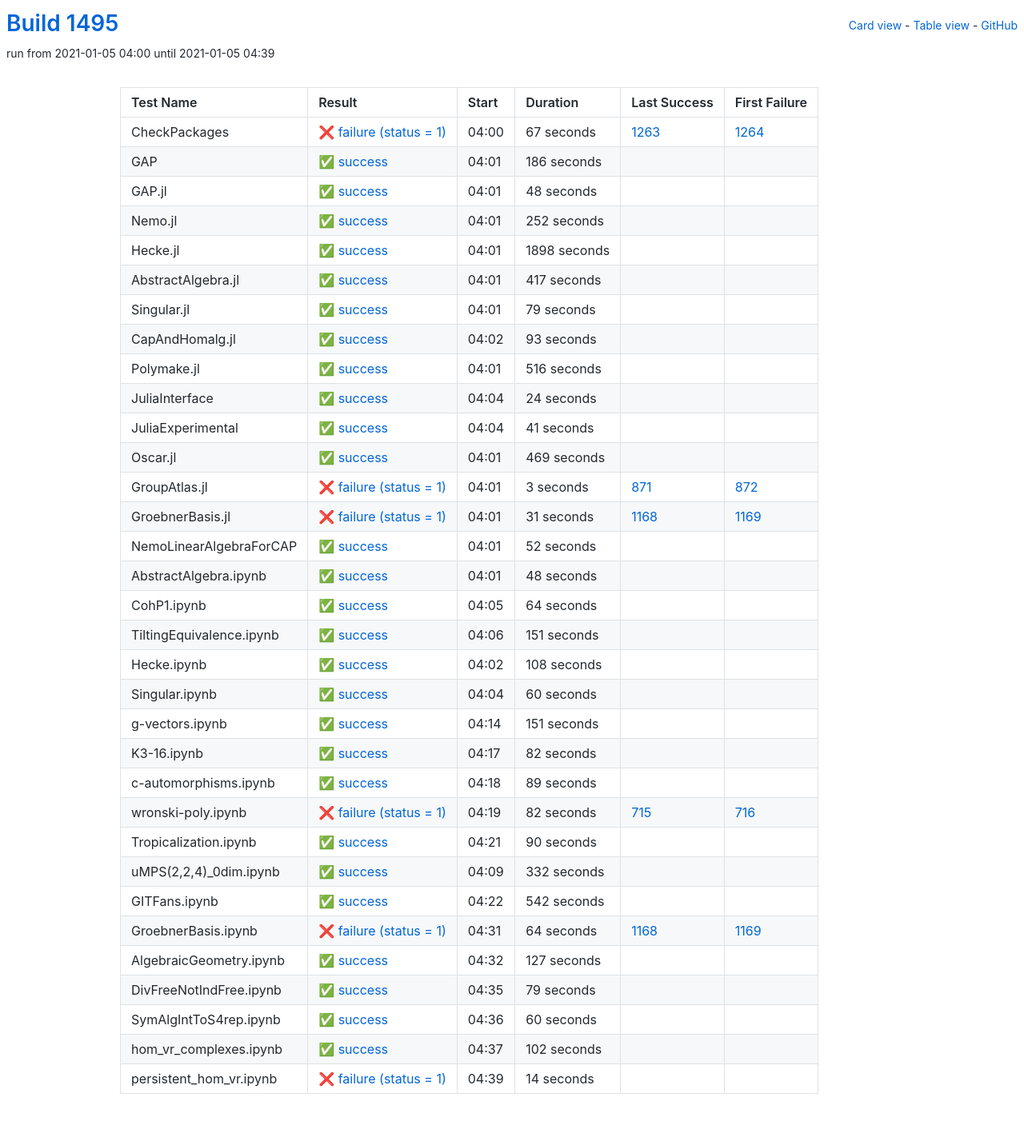
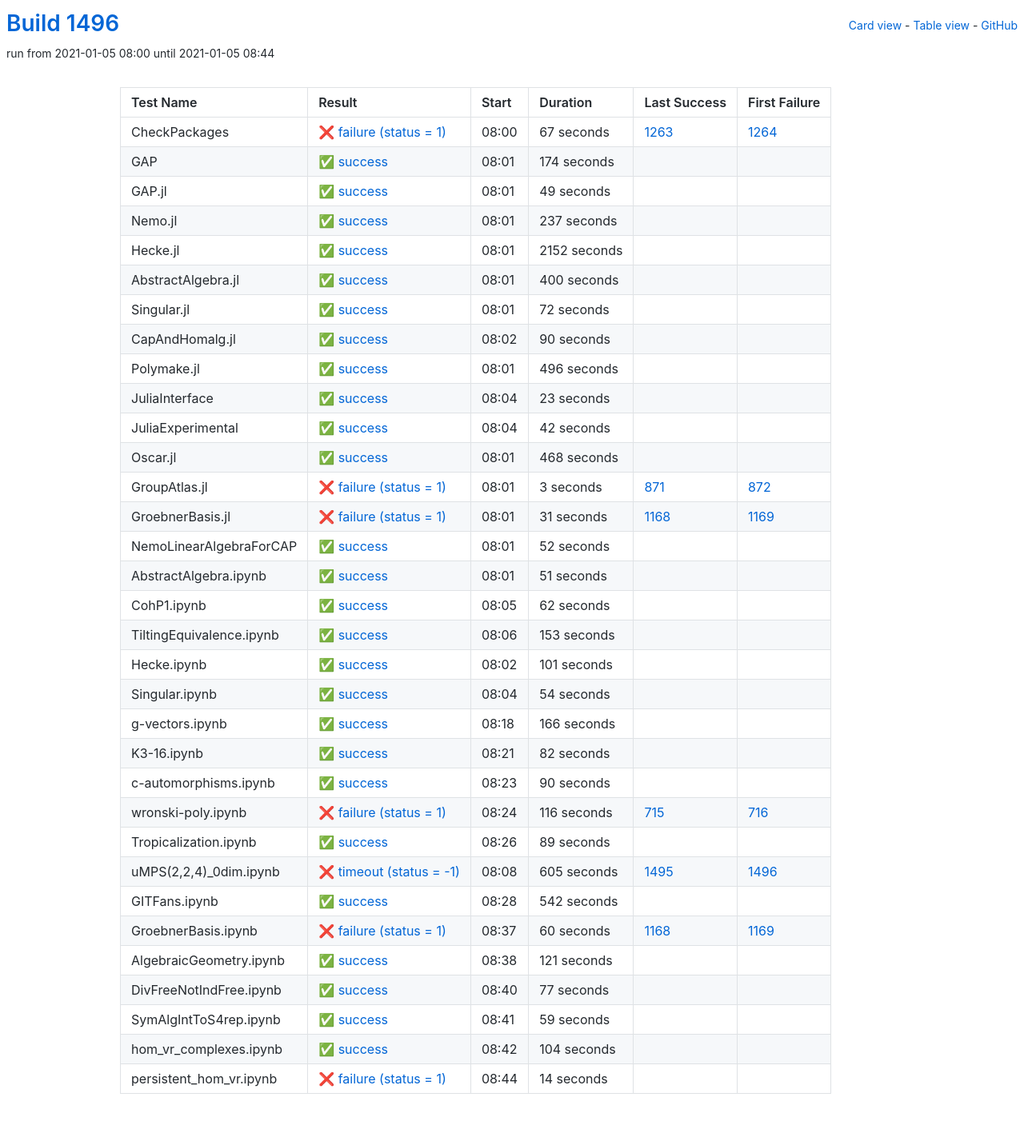
Before and after one commit to oscar-system/oscar-ci-status-stable, a Jekyll site: the page built from table.html, in a window 1280 px wide. Shown: the whole page at 80% size. Built offline with Jekyll 4.4.1, drawn with Linux system fonts in a browser that asks for light colours.

Commit message:
Build #1496

```diff
--- a/_data/ci.yml
+++ b/_data/ci.yml
@@ -1,6 +1,6 @@
 ---
-build: 1495
-build_url: https://oscarci.mathematik.uni-kl.de/job/oscar-stable/1495/
+build: 1496
+build_url: https://oscarci.mathematik.uni-kl.de/job/oscar-stable/1496/
 job: oscar-stable
 organization: oscar-system
 repo: oscar-ci-status-stable
@@ -8,8 +8,8 @@ repourl: https://github.com/oscar-system/oscar-ci-status-stable
 tests:
 - name: CheckPackages
   id: checkpackages
-  log: https://oscarci.mathematik.uni-kl.de/job/oscar-stable/1495/artifact/logs/build-1495/CheckPackages.log
-  start: 2021-01-05 04:00
+  log: https://oscarci.mathematik.uni-kl.de/job/oscar-stable/1496/artifact/logs/build-1496/CheckPackages.log
+  start: 2021-01-05 08:00
   success: false
   exitcode: 1
   status: failure
@@ -20,140 +20,140 @@ tests:
   first_failure_url: https://oscarci.mathematik.uni-kl.de/job/oscar-stable/1264/
 - name: GAP
   id: gap
-  log: https://oscarci.mathematik.uni-kl.de/job/oscar-stable/1495/artifact/logs/build-1495/GAP.log
-  start: 2021-01-05 04:01
+  log: https://oscarci.mathematik.uni-kl.de/job/oscar-stable/1496/artifact/logs/build-1496/GAP.log
+  start: 2021-01-05 08:01
   success: true
   exitcode: 0
   status: success
-  duration: 186
+  duration: 174
   last_success: false
   last_success_url:
   first_failure: false
   first_failure_url:
 - name: GAP.jl
   id: gap-jl
-  log: https://oscarci.mathematik.uni-kl.de/job/oscar-stable/1495/artifact/logs/build-1495/GAP.jl.log
-  start: 2021-01-05 04:01
+  log: https://oscarci.mathematik.uni-kl.de/job/oscar-stable/1496/artifact/logs/build-1496/GAP.jl.log
+  start: 2021-01-05 08:01
   success: true
   exitcode: 0
   status: success
-  duration: 48
+  duration: 49
   last_success: false
   last_success_url:
   first_failure: false
   first_failure_url:
 - name: Nemo.jl
   id: nemo-jl
-  log: https://oscarci.mathematik.uni-kl.de/job/oscar-stable/1495/artifact/logs/build-1495/Nemo.jl.log
-  start: 2021-01-05 04:01
+  log: https://oscarci.mathematik.uni-kl.de/job/oscar-stable/1496/artifact/logs/build-1496/Nemo.jl.log
+  start: 2021-01-05 08:01
   success: true
   exitcode: 0
   status: success
-  duration: 252
+  duration: 237
   last_success: false
   last_success_url:
   first_failure: false
   first_failure_url:
 - name: Hecke.jl
   id: hecke-jl
-  log: https://oscarci.mathematik.uni-kl.de/job/oscar-stable/1495/artifact/logs/build-1495/Hecke.jl.log
-  start: 2021-01-05 04:01
+  log: https://oscarci.mathematik.uni-kl.de/job/oscar-stable/1496/artifact/logs/build-1496/Hecke.jl.log
+  start: 2021-01-05 08:01
   success: true
   exitcode: 0
   status: success
-  duration: 1898
+  duration: 2152
   last_success: false
   last_success_url:
   first_failure: false
   first_failure_url:
 - name: AbstractAlgebra.jl
   id: abstractalgebra-jl
-  log: https://oscarci.mathematik.uni-kl.de/job/oscar-stable/1495/artifact/logs/build-1495/AbstractAlgebra.jl.log
-  start: 2021-01-05 04:01
+  log: https://oscarci.mathematik.uni-kl.de/job/oscar-stable/1496/artifact/logs/build-1496/AbstractAlgebra.jl.log
+  start: 2021-01-05 08:01
   success: true
   exitcode: 0
   status: success
-  duration: 417
+  duration: 400
   last_success: false
   last_success_url:
   first_failure: false
   first_failure_url:
 - name: Singular.jl
   id: singular-jl
-  log: https://oscarci.mathematik.uni-kl.de/job/oscar-stable/1495/artifact/logs/build-1495/Singular.jl.log
-  start: 2021-01-05 04:01
+  log: https://oscarci.mathematik.uni-kl.de/job/oscar-stable/1496/artifact/logs/build-1496/Singular.jl.log
+  start: 2021-01-05 08:01
   success: true
   exitcode: 0
   status: success
-  duration: 79
+  duration: 72
   last_success: false
   last_success_url:
   first_failure: false
   first_failure_url:
 - name: CapAndHomalg.jl
   id: capandhomalg-jl
-  log: https://oscarci.mathematik.uni-kl.de/job/oscar-stable/1495/artifact/logs/build-1495/CapAndHomalg.jl.log
-  start: 2021-01-05 04:02
+  log: https://oscarci.mathematik.uni-kl.de/job/oscar-stable/1496/artifact/logs/build-1496/CapAndHomalg.jl.log
+  start: 2021-01-05 08:02
   success: true
   exitcode: 0
   status: success
-  duration: 93
+  duration: 90
   last_success: false
   last_success_url:
   first_failure: false
   first_failure_url:
 - name: Polymake.jl
   id: polymake-jl
-  log: https://oscarci.mathematik.uni-kl.de/job/oscar-stable/1495/artifact/logs/build-1495/Polymake.jl.log
-  start: 2021-01-05 04:01
+  log: https://oscarci.mathematik.uni-kl.de/job/oscar-stable/1496/artifact/logs/build-1496/Polymake.jl.log
+  start: 2021-01-05 08:01
   success: true
   exitcode: 0
   status: success
-  duration: 516
+  duration: 496
   last_success: false
   last_success_url:
   first_failure: false
   first_failure_url:
 - name: JuliaInterface
   id: juliainterface
-  log: https://oscarci.mathematik.uni-kl.de/job/oscar-stable/1495/artifact/logs/build-1495/JuliaInterface.log
-  start: 2021-01-05 04:04
+  log: https://oscarci.mathematik.uni-kl.de/job/oscar-stable/1496/artifact/logs/build-1496/JuliaInterface.log
+  start: 2021-01-05 08:04
   success: true
   exitcode: 0
   status: success
-  duration: 24
+  duration: 23
   last_success: false
   last_success_url:
   first_failure: false
   first_failure_url:
 - name: JuliaExperimental
   id: juliaexperimental
-  log: https://oscarci.mathematik.uni-kl.de/job/oscar-stable/1495/artifact/logs/build-1495/JuliaExperimental.log
-  start: 2021-01-05 04:04
+  log: https://oscarci.mathematik.uni-kl.de/job/oscar-stable/1496/artifact/logs/build-1496/JuliaExperimental.log
+  start: 2021-01-05 08:04
   success: true
   exitcode: 0
   status: success
-  duration: 41
+  duration: 42
   last_success: false
   last_success_url:
   first_failure: false
   first_failure_url:
 - name: Oscar.jl
   id: oscar-jl
-  log: https://oscarci.mathematik.uni-kl.de/job/oscar-stable/1495/artifact/logs/build-1495/Oscar.jl.log
-  start: 2021-01-05 04:01
+  log: https://oscarci.mathematik.uni-kl.de/job/oscar-stable/1496/artifact/logs/build-1496/Oscar.jl.log
+  start: 2021-01-05 08:01
   success: true
   exitcode: 0
   status: success
-  duration: 469
+  duration: 468
   last_success: false
   last_success_url:
   first_failure: false
   first_failure_url:
 - name: GroupAtlas.jl
   id: groupatlas-jl
-  log: https://oscarci.mathematik.uni-kl.de/job/oscar-stable/1495/artifact/logs/build-1495/GroupAtlas.jl.log
-  start: 2021-01-05 04:01
+  log: https://oscarci.mathematik.uni-kl.de/job/oscar-stable/1496/artifact/logs/build-1496/GroupAtlas.jl.log
+  start: 2021-01-05 08:01
   success: false
   exitcode: 1
   status: failure
@@ -164,8 +164,8 @@ tests:
   first_failure_url: https://oscarci.mathematik.uni-kl.de/job/oscar-stable/872/
 - name: GroebnerBasis.jl
   id: groebnerbasis-jl
-  log: https://oscarci.mathematik.uni-kl.de/job/oscar-stable/1495/artifact/logs/build-1495/GroebnerBasis.jl.log
-  start: 2021-01-05 04:01
+  log: https://oscarci.mathematik.uni-kl.de/job/oscar-stable/1496/artifact/logs/build-1496/GroebnerBasis.jl.log
+  start: 2021-01-05 08:01
   success: false
   exitcode: 1
   status: failure
@@ -176,8 +176,8 @@ tests:
   first_failure_url: https://oscarci.mathematik.uni-kl.de/job/oscar-stable/1169/
 - name: NemoLinearAlgebraForCAP
   id: nemolinearalgebraforcap
-  log: https://oscarci.mathematik.uni-kl.de/job/oscar-stable/1495/artifact/logs/build-1495/NemoLinearAlgebraForCAP.log
-  start: 2021-01-05 04:01
+  log: https://oscarci.mathematik.uni-kl.de/job/oscar-stable/1496/artifact/logs/build-1496/NemoLinearAlgebraForCAP.log
+  start: 2021-01-05 08:01
   success: true
   exitcode: 0
   status: success
@@ -188,80 +188,80 @@ tests:
   first_failure_url:
 - name: AbstractAlgebra.ipynb
   id: abstractalgebra-ipynb
-  log: https://oscarci.mathematik.uni-kl.de/job/oscar-stable/1495/artifact/logs/build-1495/AbstractAlgebra.ipynb.log
-  start: 2021-01-05 04:01
+  log: https://oscarci.mathematik.uni-kl.de/job/oscar-stable/1496/artifact/logs/build-1496/AbstractAlgebra.ipynb.log
+  start: 2021-01-05 08:01
   success: true
   exitcode: 0
   status: success
-  duration: 48
+  duration: 51
   last_success: false
   last_success_url:
   first_failure: false
   first_failure_url:
 - name: CohP1.ipynb
   id: cohp1-ipynb
-  log: https://oscarci.mathematik.uni-kl.de/job/oscar-stable/1495/artifact/logs/build-1495/CohP1.ipynb.log
-  start: 2021-01-05 04:05
+  log: https://oscarci.mathematik.uni-kl.de/job/oscar-stable/1496/artifact/logs/build-1496/CohP1.ipynb.log
+  start: 2021-01-05 08:05
   success: true
   exitcode: 0
   status: success
-  duration: 64
+  duration: 62
   last_success: false
   last_success_url:
   first_failure: false
   first_failure_url:
 - name: TiltingEquivalence.ipynb
   id: tiltingequivalence-ipynb
-  log: https://oscarci.mathematik.uni-kl.de/job/oscar-stable/1495/artifact/logs/build-1495/TiltingEquivalence.ipynb.log
-  start: 2021-01-05 04:06
+  log: https://oscarci.mathematik.uni-kl.de/job/oscar-stable/1496/artifact/logs/build-1496/TiltingEquivalence.ipynb.log
+  start: 2021-01-05 08:06
   success: true
   exitcode: 0
   status: success
-  duration: 151
+  duration: 153
   last_success: false
   last_success_url:
   first_failure: false
   first_failure_url:
 - name: Hecke.ipynb
   id: hecke-ipynb
-  log: https://oscarci.mathematik.uni-kl.de/job/oscar-stable/1495/artifact/logs/build-1495/Hecke.ipynb.log
-  start: 2021-01-05 04:02
+  log: https://oscarci.mathematik.uni-kl.de/job/oscar-stable/1496/artifact/logs/build-1496/Hecke.ipynb.log
+  start: 2021-01-05 08:02
   success: true
   exitcode: 0
   status: success
-  duration: 108
+  duration: 101
   last_success: false
   last_success_url:
   first_failure: false
   first_failure_url:
 - name: Singular.ipynb
   id: singular-ipynb
-  log: https://oscarci.mathematik.uni-kl.de/job/oscar-stable/1495/artifact/logs/build-1495/Singular.ipynb.log
-  start: 2021-01-05 04:04
+  log: https://oscarci.mathematik.uni-kl.de/job/oscar-stable/1496/artifact/logs/build-1496/Singular.ipynb.log
+  start: 2021-01-05 08:04
   success: true
   exitcode: 0
   status: success
-  duration: 60
+  duration: 54
   last_success: false
   last_success_url:
   first_failure: false
   first_failure_url:
 - name: g-vectors.ipynb
   id: g-vectors-ipynb
-  log: https://oscarci.mathematik.uni-kl.de/job/oscar-stable/1495/artifact/logs/build-1495/g-vectors.ipynb.log
-  start: 2021-01-05 04:14
+  log: https://oscarci.mathematik.uni-kl.de/job/oscar-stable/1496/artifact/logs/build-1496/g-vectors.ipynb.log
+  start: 2021-01-05 08:18
   success: true
   exitcode: 0
   status: success
-  duration: 151
+  duration: 166
   last_success: false
   last_success_url:
   first_failure: false
   first_failure_url:
 - name: K3-16.ipynb
   id: k3-16-ipynb
-  log: https://oscarci.mathematik.uni-kl.de/job/oscar-stable/1495/artifact/logs/build-1495/K3-16.ipynb.log
-  start: 2021-01-05 04:17
+  log: https://oscarci.mathematik.uni-kl.de/job/oscar-stable/1496/artifact/logs/build-1496/K3-16.ipynb.log
+  start: 2021-01-05 08:21
   success: true
   exitcode: 0
   status: success
@@ -272,8 +272,32 @@ tests:
   first_failure_url:
 - name: c-automorphisms.ipynb
   id: c-automorphisms-ipynb
-  log: https://oscarci.mathematik.uni-kl.de/job/oscar-stable/1495/artifact/logs/build-1495/c-automorphisms.ipynb.log
-  start: 2021-01-05 04:18
+  log: https://oscarci.mathematik.uni-kl.de/job/oscar-stable/1496/artifact/logs/build-1496/c-automorphisms.ipynb.log
+  start: 2021-01-05 08:23
+  success: true
+  exitcode: 0
+  status: success
+  duration: 90
+  last_success: false
+  last_success_url:
+  first_failure: false
+  first_failure_url:
+- name: wronski-poly.ipynb
+  id: wronski-poly-ipynb
+  log: https://oscarci.mathematik.uni-kl.de/job/oscar-stable/1496/artifact/logs/build-1496/wronski-poly.ipynb.log
+  start: 2021-01-05 08:24
+  success: false
+  exitcode: 1
+  status: failure
+  duration: 116
+  last_success: 715
+  last_success_url: https://oscarci.mathematik.uni-kl.de/job/oscar-stable/715/
+  first_failure: 716
+  first_failure_url: https://oscarci.mathematik.uni-kl.de/job/oscar-stable/716/
+- name: Tropicalization.ipynb
+  id: tropicalization-ipynb
+  log: https://oscarci.mathematik.uni-kl.de/job/oscar-stable/1496/artifact/logs/build-1496/Tropicalization.ipynb.log
+  start: 2021-01-05 08:26
   success: true
   exitcode: 0
   status: success
@@ -282,46 +306,22 @@ tests:
   last_success_url:
   first_failure: false
   first_failure_url:
-- name: wronski-poly.ipynb
-  id: wronski-poly-ipynb
-  log: https://oscarci.mathematik.uni-kl.de/job/oscar-stable/1495/artifact/logs/build-1495/wronski-poly.ipynb.log
-  start: 2021-01-05 04:19
-  success: false
-  exitcode: 1
-  status: failure
-  duration: 82
-  last_success: 715
-  last_success_url: https://oscarci.mathematik.uni-kl.de/job/oscar-stable/715/
-  first_failure: 716
-  first_failure_url: https://oscarci.mathematik.uni-kl.de/job/oscar-stable/716/
-- name: Tropicalization.ipynb
-  id: tropicalization-ipynb
-  log: https://oscarci.mathematik.uni-kl.de/job/oscar-stable/1495/artifact/logs/build-1495/Tropicalization.ipynb.log
-  start: 2021-01-05 04:21
-  success: true
-  exitcode: 0
-  status: success
-  duration: 90
-  last_success: false
-  last_success_url:
-  first_failure: false
-  first_failure_url:
 - name: uMPS(2,2,4)_0dim.ipynb
   id: umps-2-2-4-0dim-ipynb
-  log: https://oscarci.mathematik.uni-kl.de/job/oscar-stable/1495/artifact/logs/build-1495/uMPS-2-2-4-_0dim.ipynb.log
-  start: 2021-01-05 04:09
-  success: true
-  exitcode: 0
-  status: success
-  duration: 332
-  last_success: false
-  last_success_url:
-  first_failure: false
-  first_failure_url:
+  log: https://oscarci.mathematik.uni-kl.de/job/oscar-stable/1496/artifact/logs/build-1496/uMPS-2-2-4-_0dim.ipynb.log
+  start: 2021-01-05 08:08
+  success: false
+  exitcode: -1
+  status: timeout
+  duration: 605
+  last_success: 1495
+  last_success_url: https://oscarci.mathematik.uni-kl.de/job/oscar-stable/1495/
+  first_failure: 1496
+  first_failure_url: https://oscarci.mathematik.uni-kl.de/job/oscar-stable/1496/
 - name: GITFans.ipynb
   id: gitfans-ipynb
-  log: https://oscarci.mathematik.uni-kl.de/job/oscar-stable/1495/artifact/logs/build-1495/GITFans.ipynb.log
-  start: 2021-01-05 04:22
+  log: https://oscarci.mathematik.uni-kl.de/job/oscar-stable/1496/artifact/logs/build-1496/GITFans.ipynb.log
+  start: 2021-01-05 08:28
   success: true
   exitcode: 0
   status: success
@@ -332,68 +332,68 @@ tests:
   first_failure_url:
 - name: GroebnerBasis.ipynb
   id: groebnerbasis-ipynb
-  log: https://oscarci.mathematik.uni-kl.de/job/oscar-stable/1495/artifact/logs/build-1495/GroebnerBasis.ipynb.log
-  start: 2021-01-05 04:31
+  log: https://oscarci.mathematik.uni-kl.de/job/oscar-stable/1496/artifact/logs/build-1496/GroebnerBasis.ipynb.log
+  start: 2021-01-05 08:37
   success: false
   exitcode: 1
   status: failure
-  duration: 64
+  duration: 60
   last_success: 1168
   last_success_url: https://oscarci.mathematik.uni-kl.de/job/oscar-stable/1168/
   first_failure: 1169
   first_failure_url: https://oscarci.mathematik.uni-kl.de/job/oscar-stable/1169/
 - name: AlgebraicGeometry.ipynb
   id: algebraicgeometry-ipynb
-  log: https://oscarci.mathematik.uni-kl.de/job/oscar-stable/1495/artifact/logs/build-1495/AlgebraicGeometry.ipynb.log
-  start: 2021-01-05 04:32
+  log: https://oscarci.mathematik.uni-kl.de/job/oscar-stable/1496/artifact/logs/build-1496/AlgebraicGeometry.ipynb.log
+  start: 2021-01-05 08:38
   success: true
   exitcode: 0
   status: success
-  duration: 127
+  duration: 121
   last_success: false
   last_success_url:
   first_failure: false
   first_failure_url:
 - name: DivFreeNotIndFree.ipynb
   id: divfreenotindfree-ipynb
-  log: https://oscarci.mathematik.uni-kl.de/job/oscar-stable/1495/artifact/logs/build-1495/DivFreeNotIndFree.ipynb.log
-  start: 2021-01-05 04:35
+  log: https://oscarci.mathematik.uni-kl.de/job/oscar-stable/1496/artifact/logs/build-1496/DivFreeNotIndFree.ipynb.log
+  start: 2021-01-05 08:40
   success: true
   exitcode: 0
   status: success
-  duration: 79
+  duration: 77
   last_success: false
   last_success_url:
   first_failure: false
   first_failure_url:
 - name: SymAlgIntToS4rep.ipynb
   id: symalginttos4rep-ipynb
-  log: https://oscarci.mathematik.uni-kl.de/job/oscar-stable/1495/artifact/logs/build-1495/SymAlgIntToS4rep.ipynb.log
-  start: 2021-01-05 04:36
+  log: https://oscarci.mathematik.uni-kl.de/job/oscar-stable/1496/artifact/logs/build-1496/SymAlgIntToS4rep.ipynb.log
+  start: 2021-01-05 08:41
   success: true
   exitcode: 0
   status: success
-  duration: 60
+  duration: 59
   last_success: false
   last_success_url:
   first_failure: false
   first_failure_url:
 - name: hom_vr_complexes.ipynb
   id: hom-vr-complexes-ipynb
-  log: https://oscarci.mathematik.uni-kl.de/job/oscar-stable/1495/artifact/logs/build-1495/hom_vr_complexes.ipynb.log
-  start: 2021-01-05 04:37
+  log: https://oscarci.mathematik.uni-kl.de/job/oscar-stable/1496/artifact/logs/build-1496/hom_vr_complexes.ipynb.log
+  start: 2021-01-05 08:42
   success: true
   exitcode: 0
   status: success
-  duration: 102
+  duration: 104
   last_success: false
   last_success_url:
   first_failure: false
   first_failure_url:
 - name: persistent_hom_vr.ipynb
   id: persistent-hom-vr-ipynb
-  log: https://oscarci.mathematik.uni-kl.de/job/oscar-stable/1495/artifact/logs/build-1495/persistent_hom_vr.ipynb.log
-  start: 2021-01-05 04:39
+  log: https://oscarci.mathematik.uni-kl.de/job/oscar-stable/1496/artifact/logs/build-1496/persistent_hom_vr.ipynb.log
+  start: 2021-01-05 08:44
   success: false
   exitcode: 1
   status: failure
```
Also changed, not shown: README.md.
